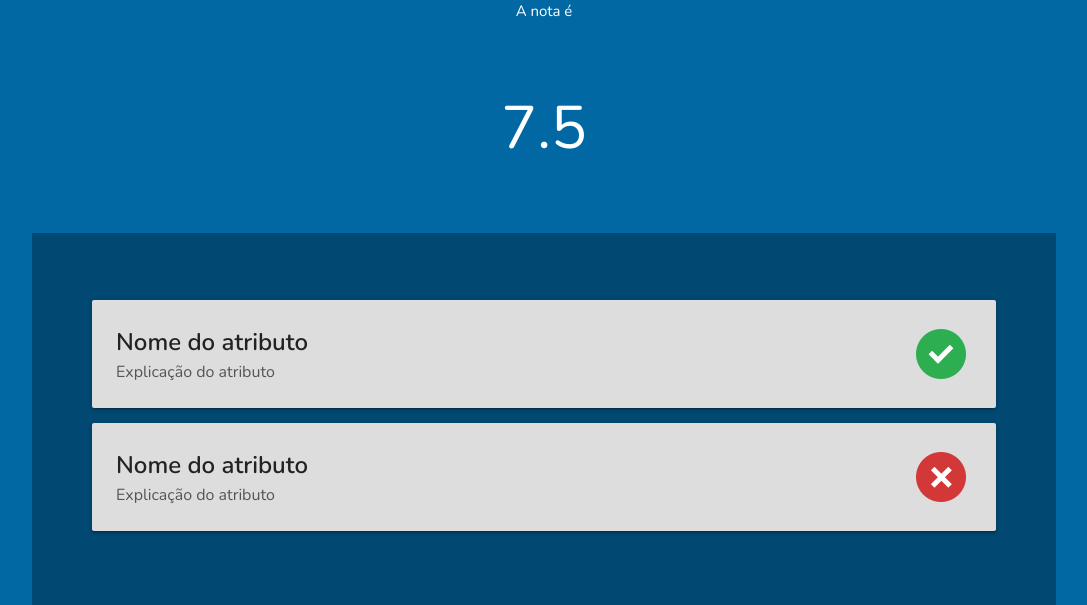
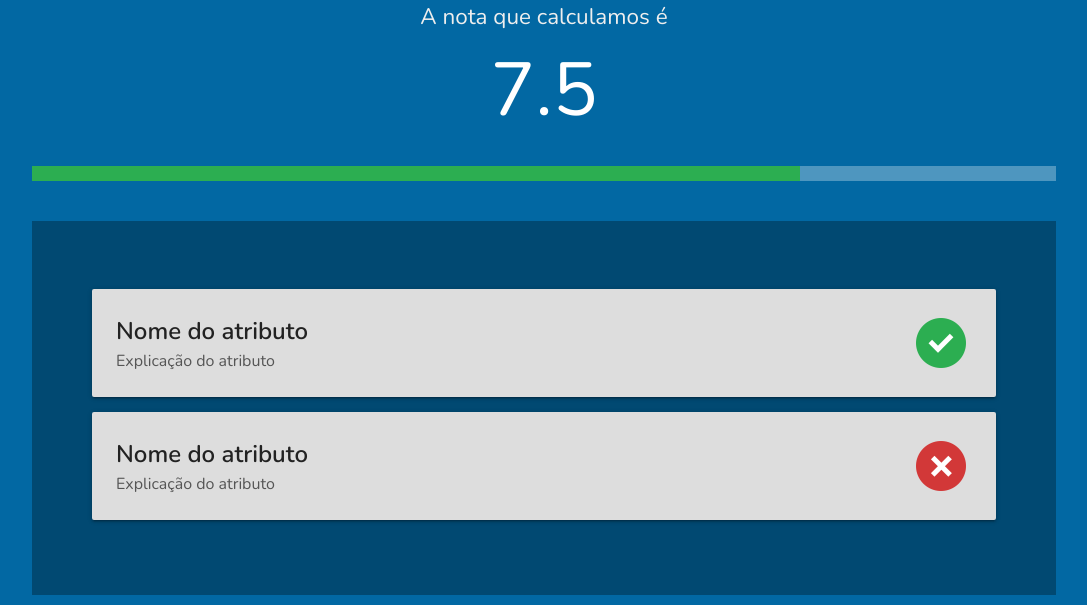
Before and after one commit to gutoboranga/desconfiometro, a Flask app: template desconfiometro/templates/result.html in a window 1280 px wide. Shown: the top 605 px of the page, without its empty margins (96-1183 px from the left). Run offline with Flask 2, Linux system fonts and the light colour scheme; the template is opened without the code that fills it, so the values that code supplies are empty.

Commit message:
implement evaluation bar

```diff
--- a/desconfiometro/static/css/result.css
+++ b/desconfiometro/static/css/result.css
@@ -4,11 +4,28 @@
 }
 
 .result-subtitle {
-    font-size: 1em;
+    font-size: 1.5em;
+    font-weight: 200;
+    color: #eee;
+    margin: 0;
 }
 
 .result-number {
-    font-size: 4em;
+    font-size: 5em;
+    margin: 0;
+    margin-top: 0px;
+}
+
+.result-bar {
+    height: 15px;
+    background: rgba(255, 255, 255, 0.3);
+    width: 80%;
+    margin-bottom: 40px;
+    margin-top: 20px;
+}
+
+.result-value-bar {
+    height: 100%;
 }
 
 .indicators-container {
--- a/desconfiometro/templates/result.html
+++ b/desconfiometro/templates/result.html
@@ -8,9 +8,11 @@
 
 
 <div class="result-container" align="center">
-    <p class="result-subtitle">A nota é</p>
+    <p class="result-subtitle">A nota que calculamos é</p>
     <p class="result-number">7.5</p>
-
+    <div class="result-bar" align="left">
+        <div class="result-value-bar" style="background-color: #2CAE51; width: 75%;"></div>
+    </div>
 
     <div class="indicators-container">
         <div class="card horizontal" style="background-color: #DDDDDD;">
@@ -26,7 +28,7 @@
 
         <div class="card horizontal" style="background-color: #DDDDDD;">
             <!-- <div class="indicator-card-loading" style="height: 120px;"></div> -->
-            <div class="card-content"">
+            <div class="card-content">
               <p class="card-title-custom">Nome do atributo</p>
               <p class="card-subtitle">Explicação do atributo</p>
             </div>
```
